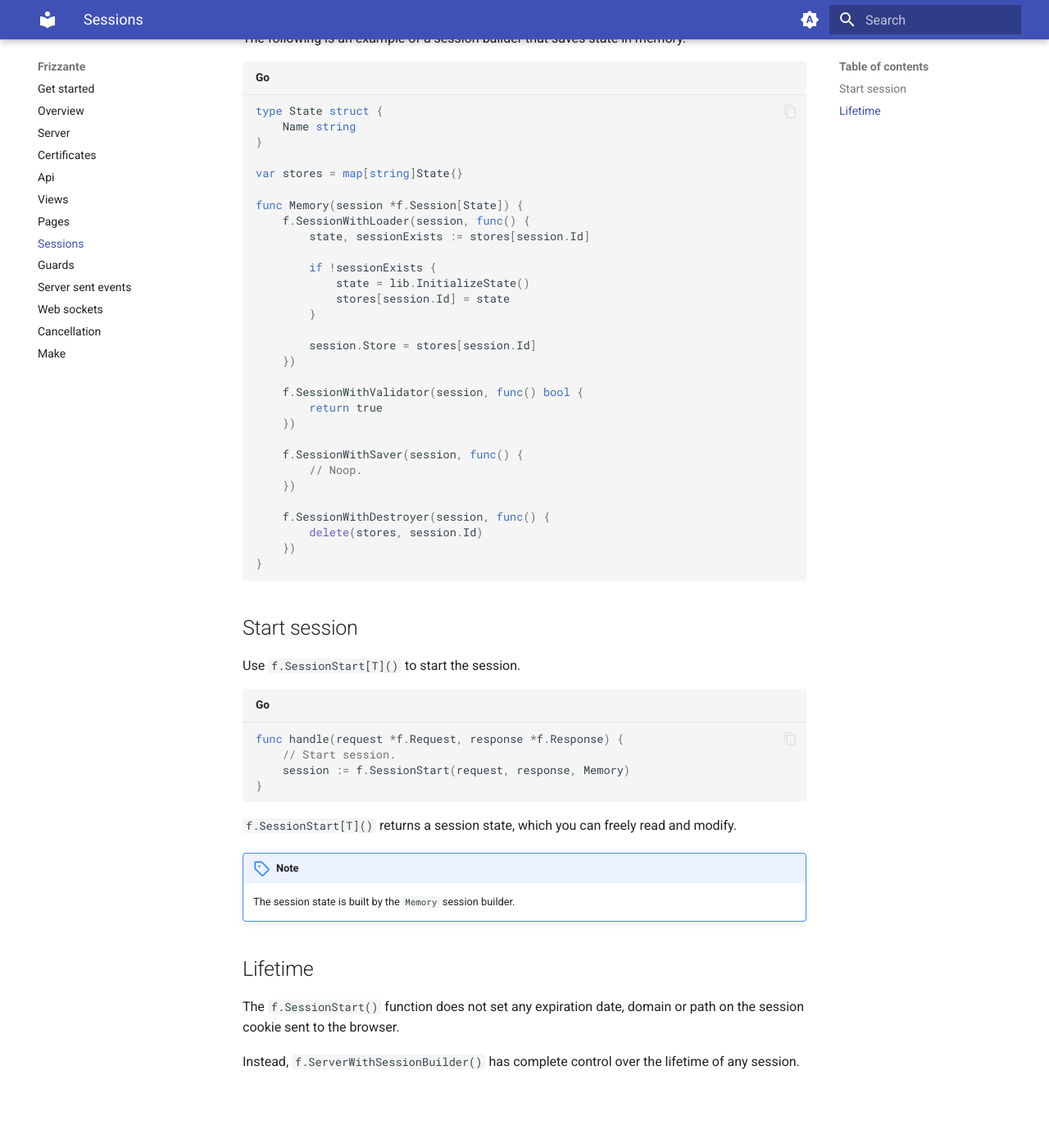
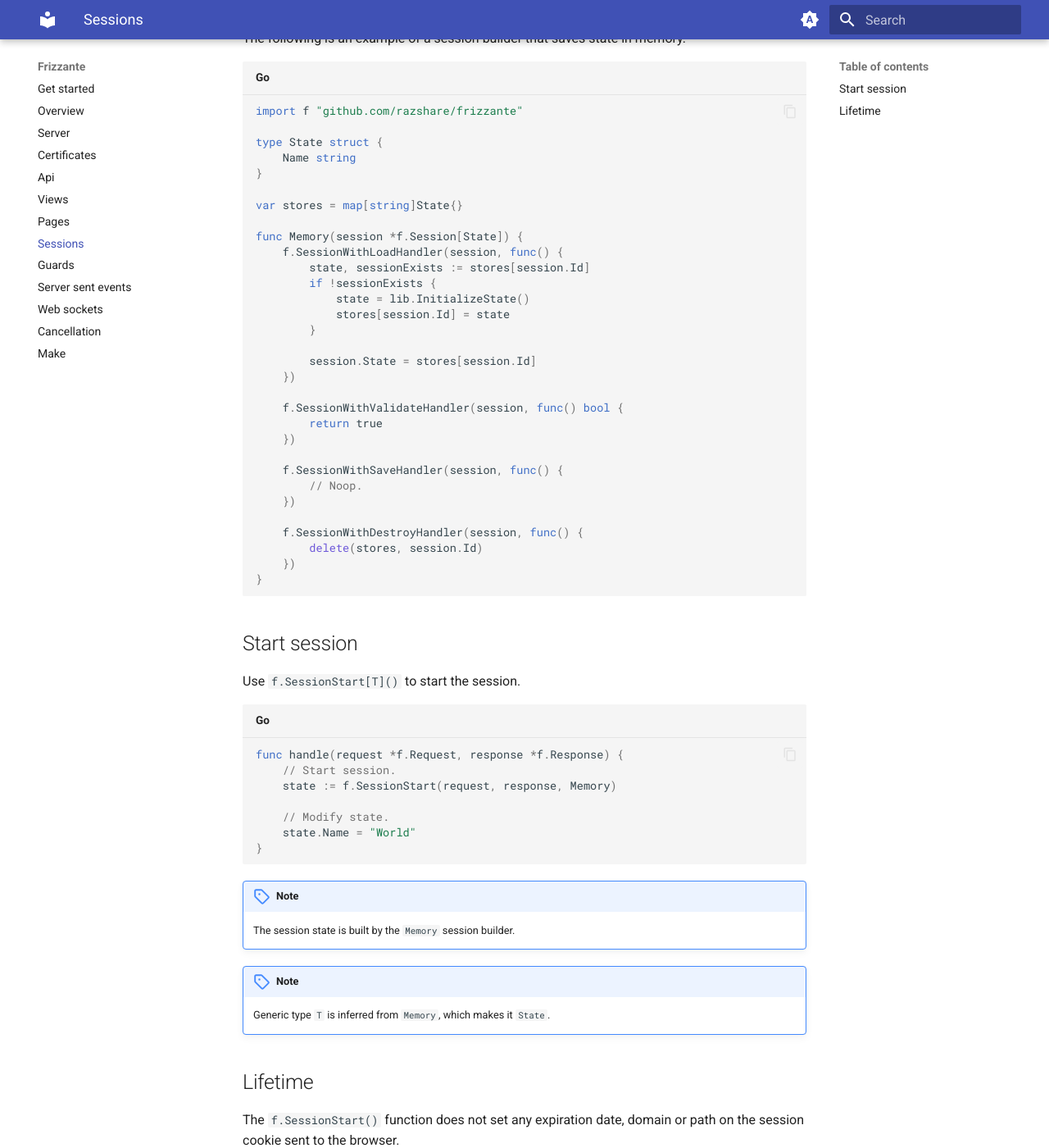
Before and after one commit to razshare/frizzante-docs, an MkDocs documentation site: the page built from docs/sessions.md, in a window 1280 px wide and 1400 px high, scrolled down 337 px. Shown: the whole window at 82% size. Built offline with MkDocs 1.6.1 and Material for MkDocs 9.7.7, drawn with Linux system fonts in a browser that asks for light colours; before the commit the page ends 1668 px from its top, so only the background shows below that.

Commit message:
chore(docs): update sessions and guards.

````diff
--- a/docs/sessions.md
+++ b/docs/sessions.md
@@ -10,6 +10,8 @@ A session builder is a function that builds (or retrieves) a session for the cur
 The following is an example of a session builder that saves state in memory.
 
 ```go
+import f "github.com/razshare/frizzante"
+
 type State struct {
 	Name string
 }
@@ -17,26 +19,25 @@ type State struct {
 var stores = map[string]State{}
 
 func Memory(session *f.Session[State]) {
-	f.SessionWithLoader(session, func() {
+	f.SessionWithLoadHandler(session, func() {
 		state, sessionExists := stores[session.Id]
-
 		if !sessionExists {
 			state = lib.InitializeState()
 			stores[session.Id] = state
 		}
 
-		session.Store = stores[session.Id]
+		session.State = stores[session.Id]
 	})
 
-	f.SessionWithValidator(session, func() bool {
+	f.SessionWithValidateHandler(session, func() bool {
 		return true
 	})
 
-	f.SessionWithSaver(session, func() {
+	f.SessionWithSaveHandler(session, func() {
 		// Noop.
 	})
 
-	f.SessionWithDestroyer(session, func() {
+	f.SessionWithDestroyHandler(session, func() {
 		delete(stores, session.Id)
 	})
 }
@@ -50,15 +51,19 @@ Use `f.SessionStart[T]()` to start the session.
 ```go
 func handle(request *f.Request, response *f.Response) {
     // Start session.
-    session := f.SessionStart(request, response, Memory)
+    state := f.SessionStart(request, response, Memory)
+
+	// Modify state.
+	state.Name = "World"
 }
 ```
 
-`f.SessionStart[T]()` returns a session state, which you can freely
-read and modify.
+!!! note
+    The session state is built by the `Memory` session builder.
 
 !!! note
-    The session state is built by the `Memory` session builder.
+	Generic type `T` is inferred from `Memory`, which makes it `State`.
+
 
 ## Lifetime
 
````
Also changed, not shown: docs/guards.md (+2 -2 lines).
